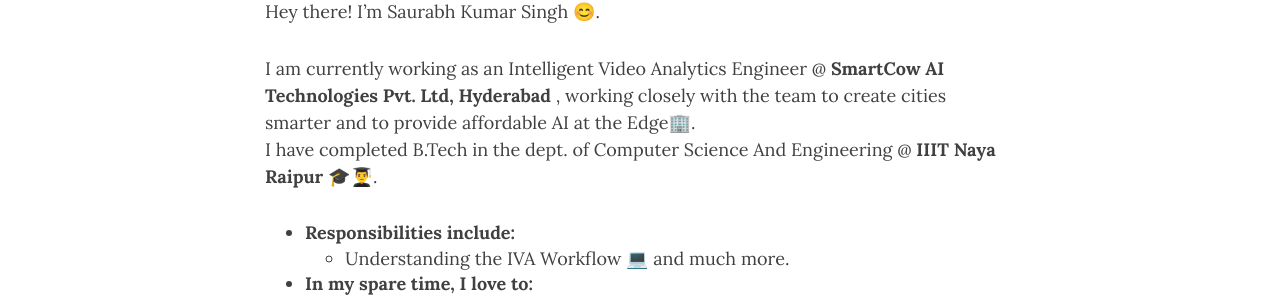
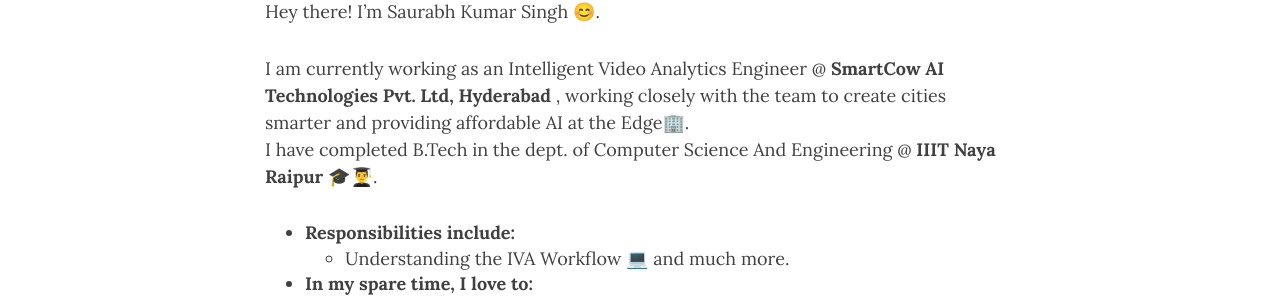
Before and after one commit to zenithexpo/temporary, a Jekyll site: the page built from aboutme.md, in a window 1280 px wide and 1400 px high. Shown: the part 162-460 px from the top of the window. Built offline with Jekyll 4.4.1, drawn with Linux system fonts in a browser that asks for light colours; nearby versions of some CDN libraries; some of the changed text lies outside the part shown.

Commit message:
Update aboutme.md

```diff
--- a/aboutme.md
+++ b/aboutme.md
@@ -6,7 +6,7 @@
 
 Hey there! I'm Saurabh Kumar Singh 😊.
 
-I am currently working as an Intelligent Video Analytics Engineer @ **SmartCow AI Technologies Pvt. Ltd, Hyderabad** , working closely with the team to create cities smarter and to provide affordable AI at the Edge🏢.
+I am currently working as an Intelligent Video Analytics Engineer @ **SmartCow AI Technologies Pvt. Ltd, Hyderabad** , working closely with the team to create cities smarter and providing affordable AI at the Edge🏢.
 I have completed B.Tech in the dept. of Computer Science And Engineering @ **IIIT Naya Raipur** 🎓👨‍🎓.
 
 
```
Also changed, not shown: other parts of aboutme.md (+1 -1 lines).
